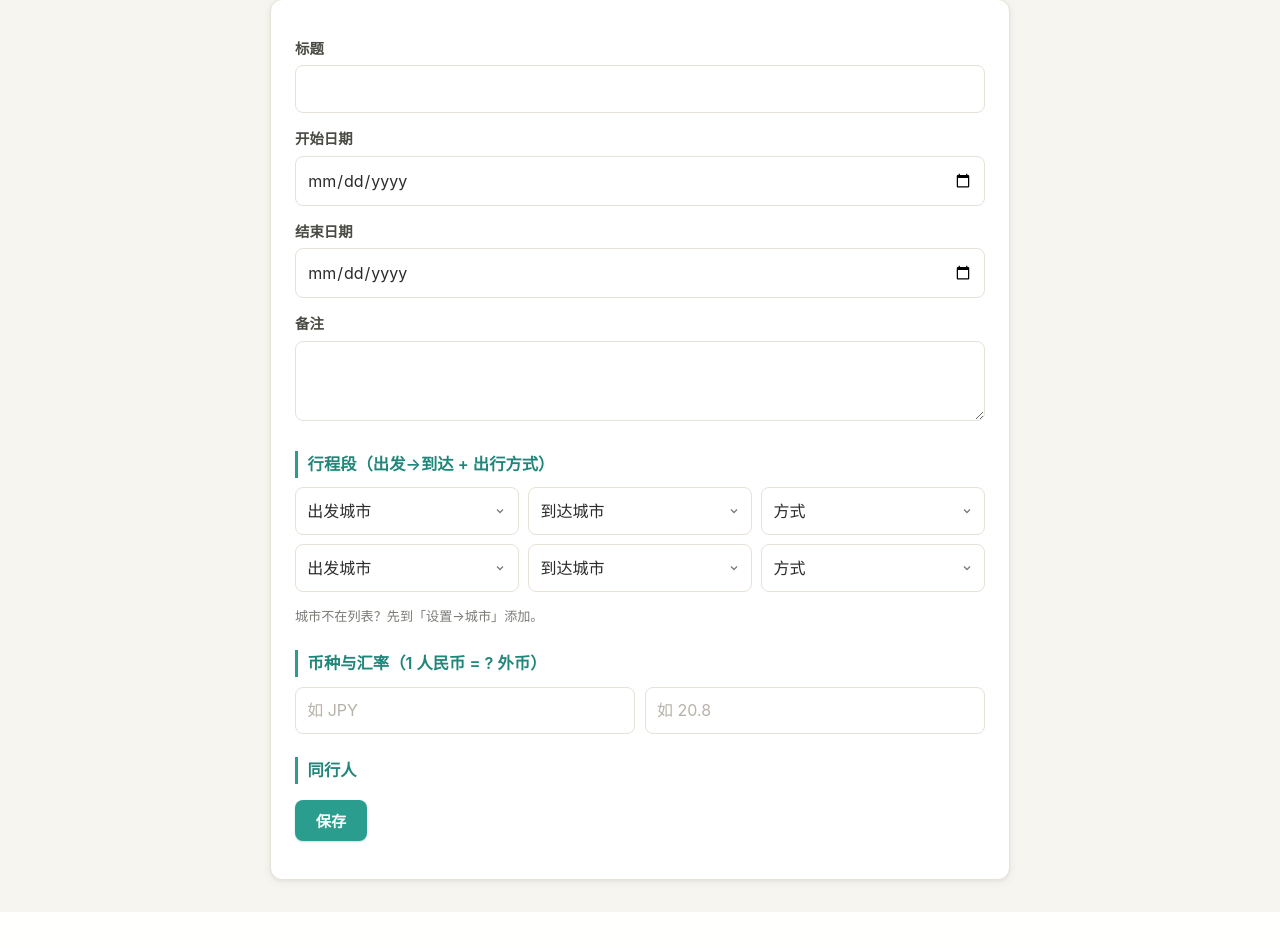
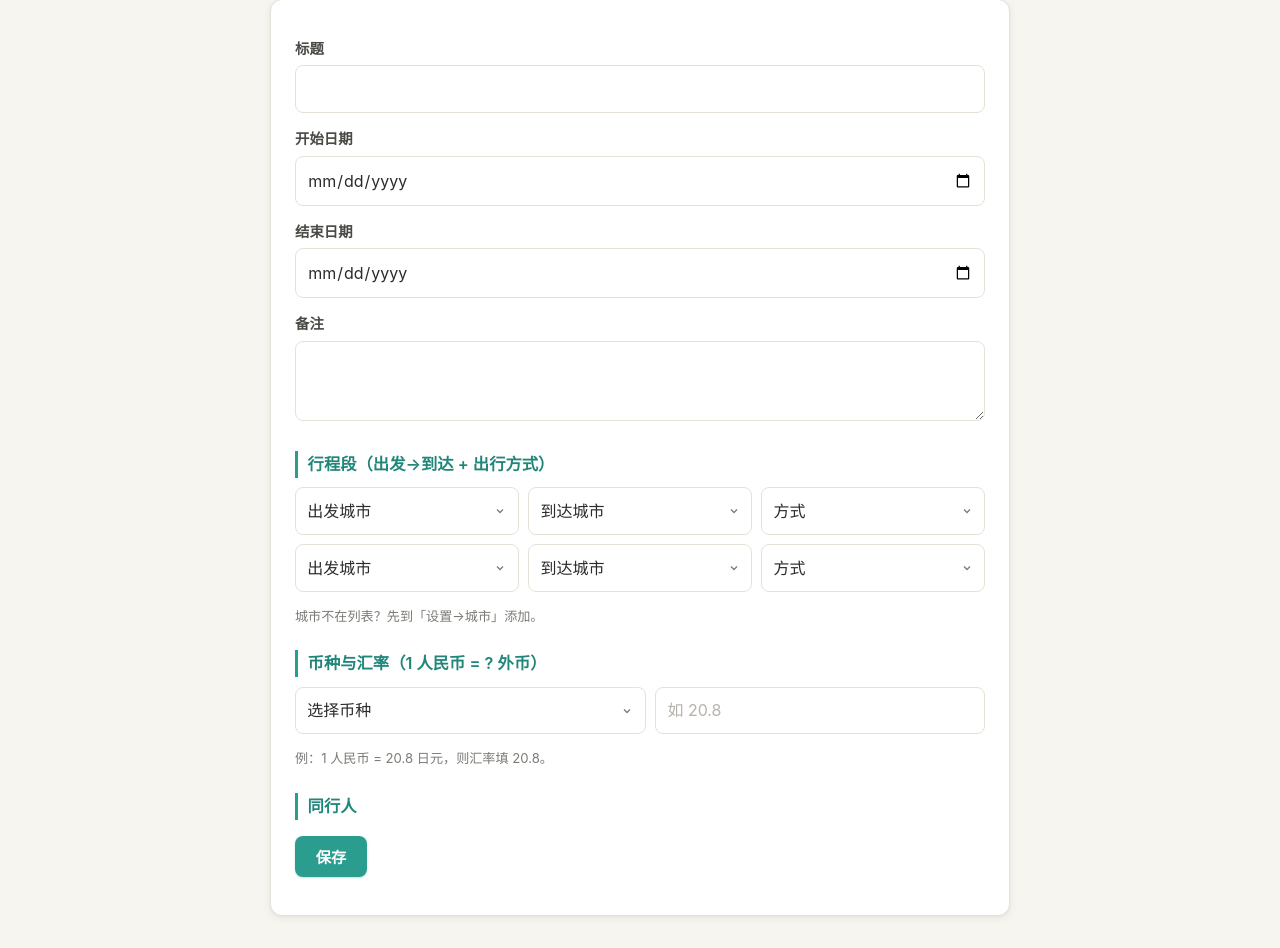
Before and after one commit to neilgris/travel, a Flask app: page /trips/create in a window 1280 px wide. Shown: the part 158-1106 px from the top of the page. Before the commit the page ends 1070 px from the top, so only its background shows below. Run offline with Flask 3, Linux system fonts and the light colour scheme.

Commit message:
feat: 旅程币种改为带国旗的常见币种下拉
Co-Authored-By: Claude Opus 4.8 <noreply@anthropic.com>

```diff
--- a/app/blueprints/trips.py
+++ b/app/blueprints/trips.py
@@ -7,7 +7,8 @@ from app.extensions import db
 from app.models.trip import Trip, Leg, TripCurrency
 from app.models.city import City
 from app.models.person import Person
-from app.models.day import Day, Entry, EntryImage, CATEGORIES, TRANSPORT_MODES
+from app.models.day import (Day, Entry, EntryImage, CATEGORIES,
+                            TRANSPORT_MODES, COMMON_CURRENCIES)
 from app.services.stats import trip_stats
 from app.services.uploads import save_upload
 
@@ -68,7 +69,8 @@ def create():
     return render_template("trips/form.html", trip=None,
                            cities=City.query.order_by(City.name).all(),
                            people=Person.query.order_by(Person.name).all(),
-                           modes=TRANSPORT_MODES)
+                           modes=TRANSPORT_MODES,
+                           currency_options=COMMON_CURRENCIES)
 
 
 @bp.route("/<int:trip_id>/edit", methods=["GET", "POST"])
@@ -82,7 +84,8 @@ def edit(trip_id):
     return render_template("trips/form.html", trip=trip,
                            cities=City.query.order_by(City.name).all(),
                            people=Person.query.order_by(Person.name).all(),
-                           modes=TRANSPORT_MODES)
+                           modes=TRANSPORT_MODES,
+                           currency_options=COMMON_CURRENCIES)
 
 
 @bp.route("/<int:trip_id>")
--- a/app/models/day.py
+++ b/app/models/day.py
@@ -3,6 +3,18 @@ from app.extensions import db
 
 CATEGORIES = ["吃饭", "游玩", "购物", "住宿", "交通"]
 TRANSPORT_MODES = ["飞机", "火车", "游轮", "自驾", "大巴", "步行", "其他"]
+
+# 常见外币（人民币为默认本币，不在此列）。(代码, 中文名, 国旗)
+COMMON_CURRENCIES = [
+    ("JPY", "日元", "🇯🇵"), ("USD", "美元", "🇺🇸"), ("EUR", "欧元", "🇪🇺"),
+    ("HKD", "港币", "🇭🇰"), ("GBP", "英镑", "🇬🇧"), ("KRW", "韩元", "🇰🇷"),
+    ("THB", "泰铢", "🇹🇭"), ("SGD", "新加坡元", "🇸🇬"), ("AUD", "澳元", "🇦🇺"),
+    ("CAD", "加元", "🇨🇦"), ("CHF", "瑞士法郎", "🇨🇭"), ("TWD", "新台币", "🇹🇼"),
+    ("MOP", "澳门元", "🇲🇴"), ("MYR", "林吉特", "🇲🇾"), ("NZD", "新西兰元", "🇳🇿"),
+    ("VND", "越南盾", "🇻🇳"), ("IDR", "印尼盾", "🇮🇩"), ("PHP", "菲律宾比索", "🇵🇭"),
+    ("INR", "印度卢比", "🇮🇳"), ("RUB", "俄罗斯卢布", "🇷🇺"), ("AED", "迪拉姆", "🇦🇪"),
+    ("EGP", "埃及镑", "🇪🇬"), ("TRY", "土耳其里拉", "🇹🇷"),
+]
 
 
 class Day(db.Model):
--- a/app/templates/trips/form.html
+++ b/app/templates/trips/form.html
@@ -41,12 +41,23 @@
   <h3>币种与汇率（1 人民币 = ? 外币）</h3>
   <div id="currencies">
     {% for c in (trip.currencies if trip else [None]) %}
-    <div><input name="cur_code" placeholder="如 JPY"
-                value="{{ c.currency_code if c else '' }}">
-         <input name="cur_rate" placeholder="如 20.8"
-                value="{{ c.rate if c else '' }}"></div>
+    <div>
+      <select name="cur_code">
+        <option value="">选择币种</option>
+        {% for code, name, flag in currency_options %}
+        <option value="{{ code }}"
+          {{ 'selected' if c and c.currency_code == code }}>{{ flag }} {{ name }}（{{ code }}）</option>
+        {% endfor %}
+        {% if c and c.currency_code and c.currency_code not in currency_options|map(attribute=0) %}
+        <option value="{{ c.currency_code }}" selected>{{ c.currency_code }}</option>
+        {% endif %}
+      </select>
+      <input name="cur_rate" type="number" step="0.0001" placeholder="如 20.8"
+             value="{{ c.rate if c else '' }}">
+    </div>
     {% endfor %}
   </div>
+  <small>例：1 人民币 = 20.8 日元，则汇率填 20.8。</small>
 
   <h3>同行人</h3>
   {% for p in people %}
```
